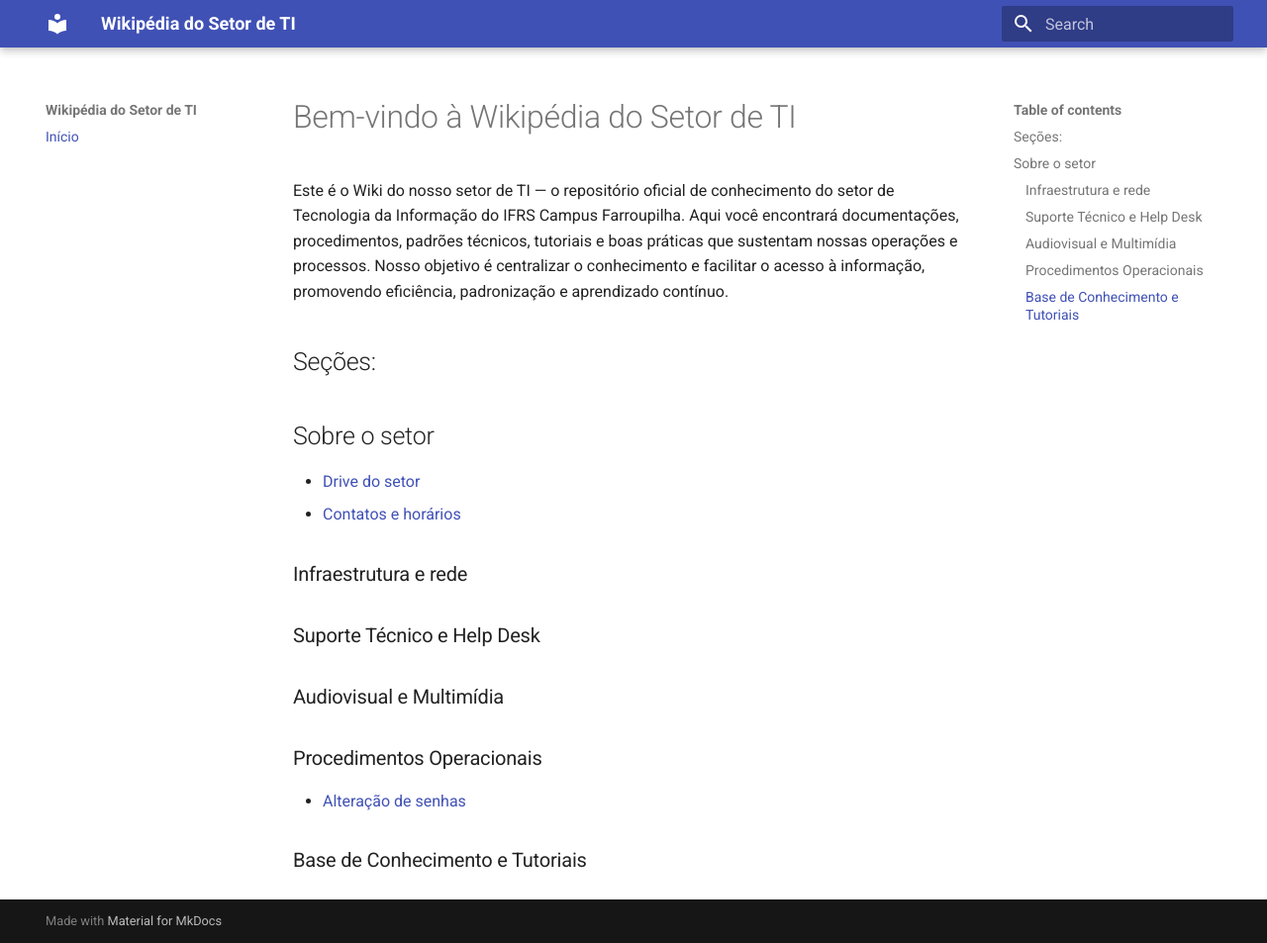
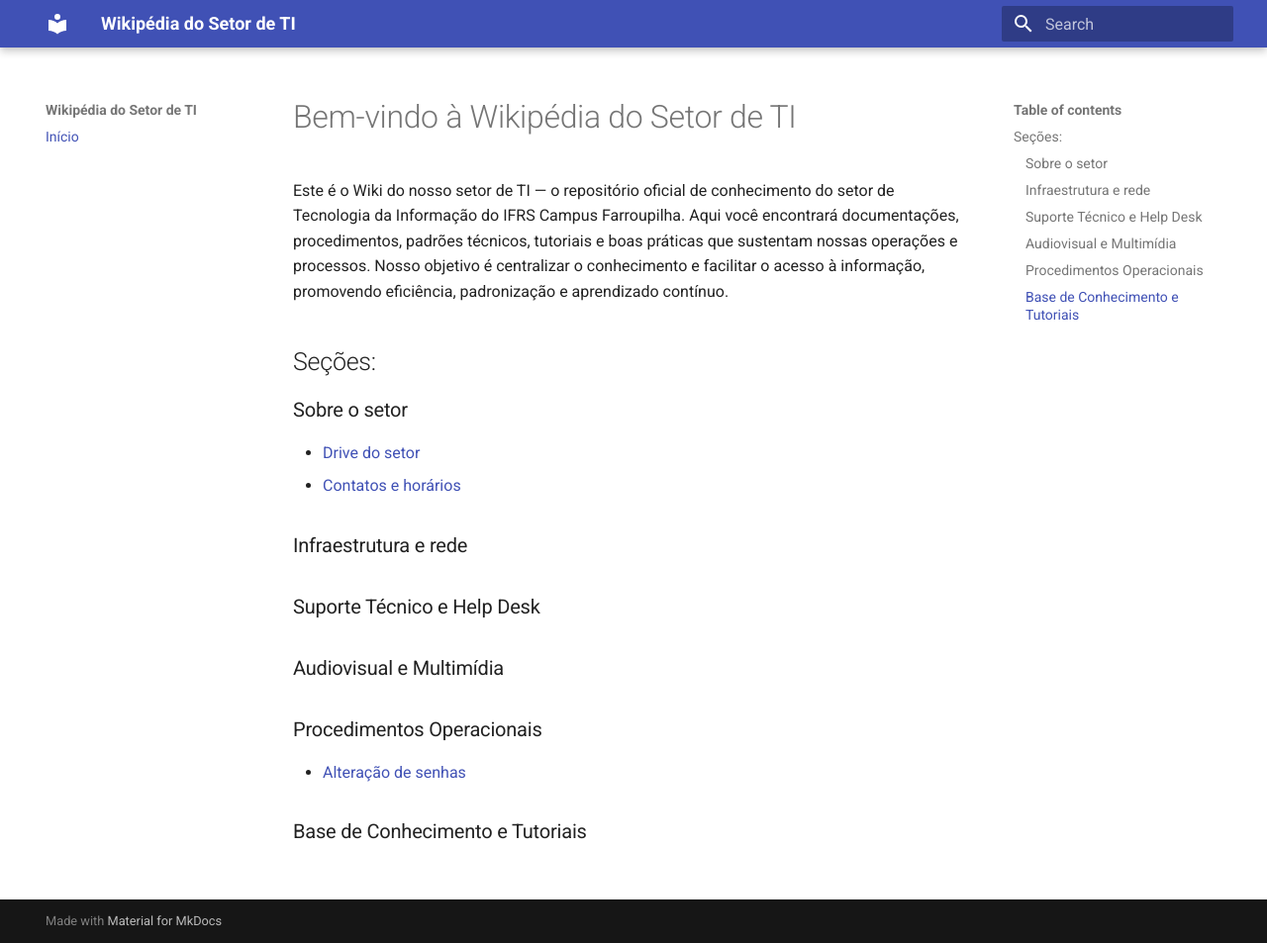
Before and after one commit to wikiti-farroupilha/wikipedia, an MkDocs documentation site: the page built from docs/index.md, in a window 1280 px wide and 953 px high. Shown: the whole window at 99% size. Built offline with MkDocs 1.6.1 and Material for MkDocs 9.7.7, drawn with Linux system fonts in a browser that asks for light colours.

```diff
--- a/docs/index.md
+++ b/docs/index.md
@@ -3,7 +3,7 @@
 Este é o Wiki do nosso setor de TI — o repositório oficial de conhecimento do setor de Tecnologia da Informação do IFRS Campus Farroupilha. Aqui você encontrará documentações, procedimentos, padrões técnicos, tutoriais e boas práticas que sustentam nossas operações e processos. Nosso objetivo é centralizar o conhecimento e facilitar o acesso à informação, promovendo eficiência, padronização e aprendizado contínuo.
 
 ## Seções:
-## Sobre o setor
+### Sobre o setor
 - [Drive do setor](https://drive.google.com/drive/folders/17NKfnCuFVOzgUu3UB8x2Ixnjcy9ae5uh?usp=sharing)
 - [Contatos e horários](contato.md)
 
```
